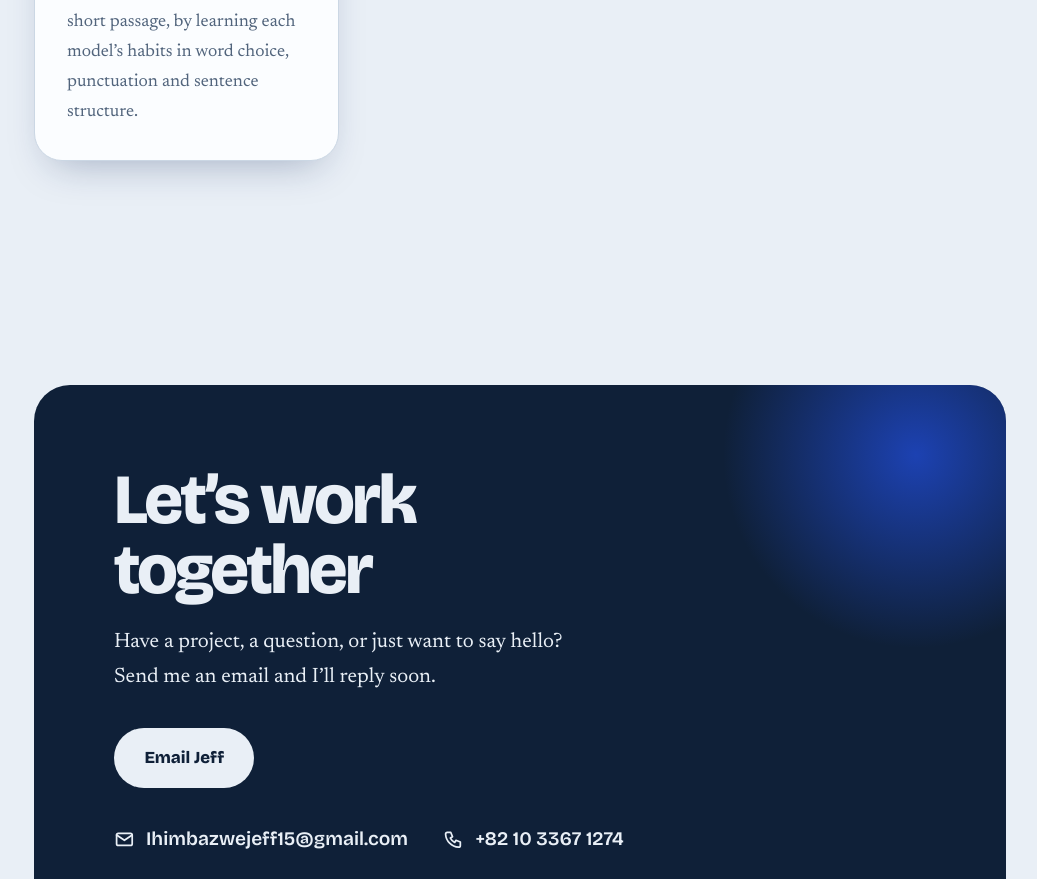
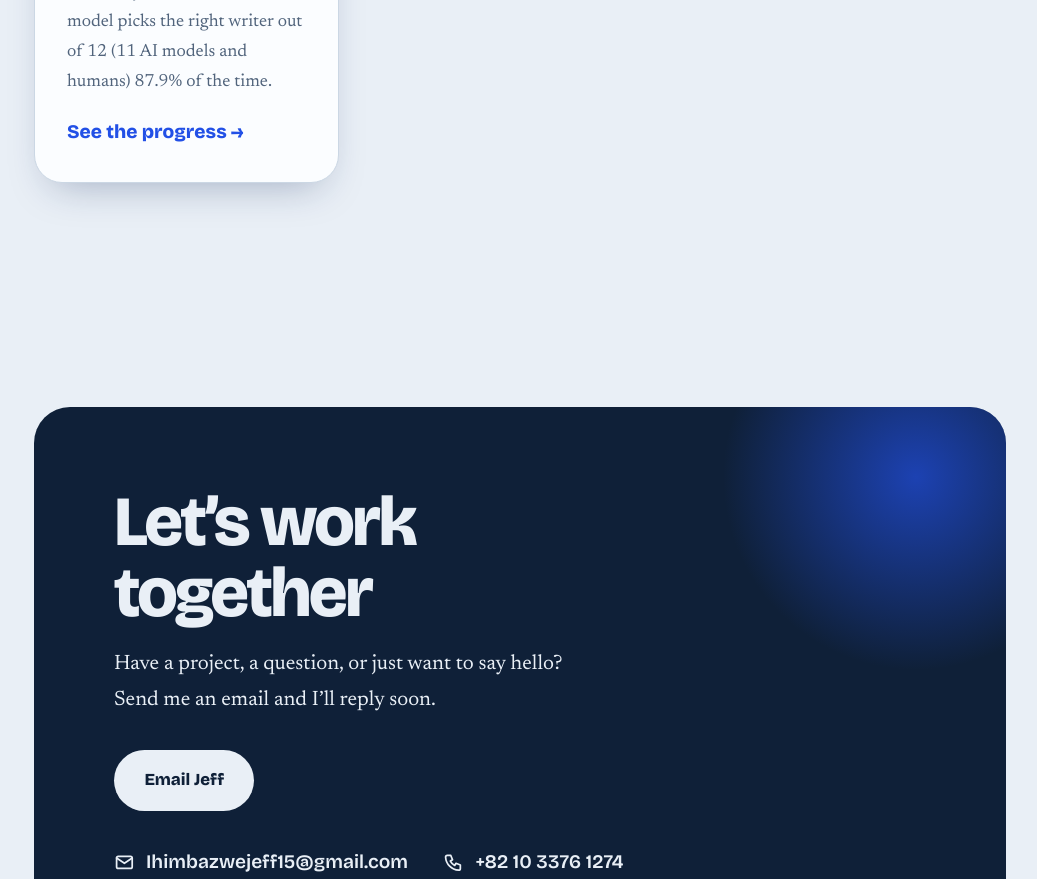
Before and after one commit to JoeIhimbazwe/JoeIhimbazwe.github.io, a plain HTML site: page index.html in a window 1280 px wide. Shown: the part 2810-3689 px from the top of the page, without its empty margins (120-1157 px from the left). Drawn offline with nearby package versions, Linux system fonts and the light colour scheme.

Commit message:
Add files via upload

```diff
--- a/index.html
+++ b/index.html
@@ -184,7 +184,7 @@ footer::after{content:"";position:absolute;z-index:-1;width:min(480px,80vw);aspe
       <article class="card"><span class="yr">2026</span><h3>Doculexi: AI Document Converter</h3><p>A personal project that converts PDF documents into editable Word files while preserving their original formatting.</p></article>
       <article class="card"><span class="yr">2026</span><h3>Smart Parking Finder</h3><p>Finds available parking spaces in photos and video from a fixed parking lot camera, then guides drivers to the nearest empty spot.</p></article>
       <article class="card"><span class="yr">2026</span><h3>Movie Review Sentiment Analysis</h3><p>An NLP project using Python, NLTK, TF-IDF and Logistic Regression to classify movie reviews by sentiment.</p></article>
-      <article class="card"><span class="yr">2026 · In progress</span><h3>Which AI Wrote This?</h3><p>A Kaggle competition project: a text classifier that predicts which of 18 AI models wrote a short passage, by learning each model’s habits in word choice, punctuation and sentence structure.</p></article>
+      <article class="card"><span class="yr">2026 · In progress</span><h3>Which AI Wrote This?</h3><p>A research project that teaches a computer to tell which AI wrote a text. My fine-tuned RoBERTa model picks the right writer out of 12 (11 AI models and humans) 87.9% of the time.</p><a href="whowroteit/" style="display:inline-block;margin-top:1.1rem;font-family:var(--display);font-weight:700;color:var(--accent);text-decoration:none">See the progress →</a></article>
     </div>
   </div></section>
 
@@ -195,7 +195,7 @@ footer::after{content:"";position:absolute;z-index:-1;width:min(480px,80vw);aspe
       <a class="btn primary" href="mailto:Ihimbazwejeff15@gmail.com">Email Jeff</a>
       <div class="reach">
         <a href="mailto:Ihimbazwejeff15@gmail.com"><svg viewBox="0 0 24 24" fill="none" stroke="currentColor" stroke-width="2" stroke-linecap="round" stroke-linejoin="round" aria-hidden="true"><rect x="3" y="5" width="18" height="14" rx="2"/><path d="m3 7 9 6 9-6"/></svg>Ihimbazwejeff15@gmail.com</a>
-        <a href="tel:+821033671274"><svg viewBox="0 0 24 24" fill="none" stroke="currentColor" stroke-width="2" stroke-linecap="round" stroke-linejoin="round" aria-hidden="true"><path d="M5 4h4l2 5-2.5 1.5a11 11 0 0 0 5 5L15 13l5 2v4a2 2 0 0 1-2 2A16 16 0 0 1 3 6a2 2 0 0 1 2-2"/></svg>+82 10 3367 1274</a>
+        <a href="tel:+821033761274"><svg viewBox="0 0 24 24" fill="none" stroke="currentColor" stroke-width="2" stroke-linecap="round" stroke-linejoin="round" aria-hidden="true"><path d="M5 4h4l2 5-2.5 1.5a11 11 0 0 0 5 5L15 13l5 2v4a2 2 0 0 1-2 2A16 16 0 0 1 3 6a2 2 0 0 1 2-2"/></svg>+82 10 3376 1274</a>
       </div>
       <div class="icons">
         <a class="ibtn li" href="https://www.linkedin.com/in/joseph-ihimbazwe-a02371401" target="_blank" rel="noopener noreferrer" aria-label="LinkedIn"><svg viewBox="0 0 24 24" fill="currentColor" aria-hidden="true"><path d="M20.45 20.45h-3.56v-5.57c0-1.33-.03-3.04-1.85-3.04-1.85 0-2.14 1.45-2.14 2.94v5.67H9.35V9h3.41v1.56h.05c.48-.9 1.64-1.85 3.37-1.85 3.6 0 4.27 2.37 4.27 5.46v6.28ZM5.34 7.43a2.06 2.06 0 1 1 0-4.12 2.06 2.06 0 0 1 0 4.12ZM7.12 20.45H3.56V9h3.56v11.45ZM22.22 0H1.77C.79 0 0 .77 0 1.73v20.54C0 23.23.79 24 1.77 24h20.45c.98 0 1.78-.77 1.78-1.73V1.73C24 .77 23.2 0 22.22 0Z"/></svg></a>
```
